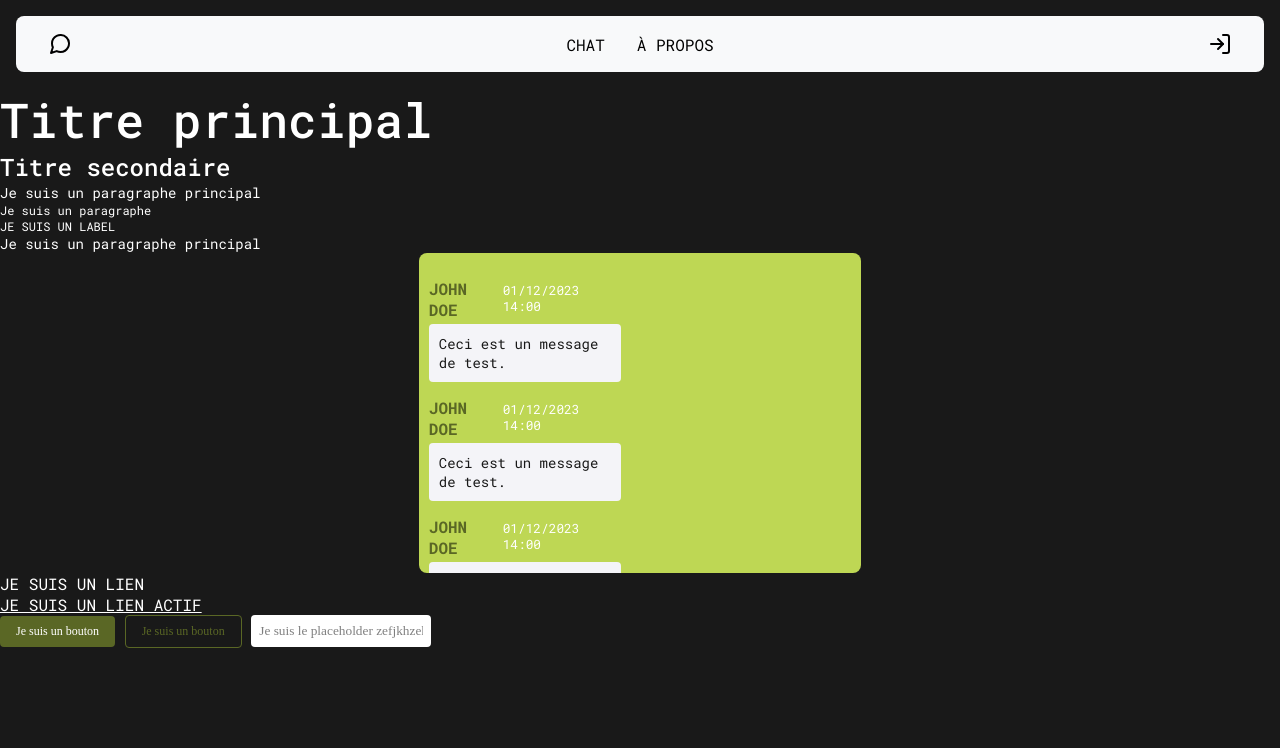
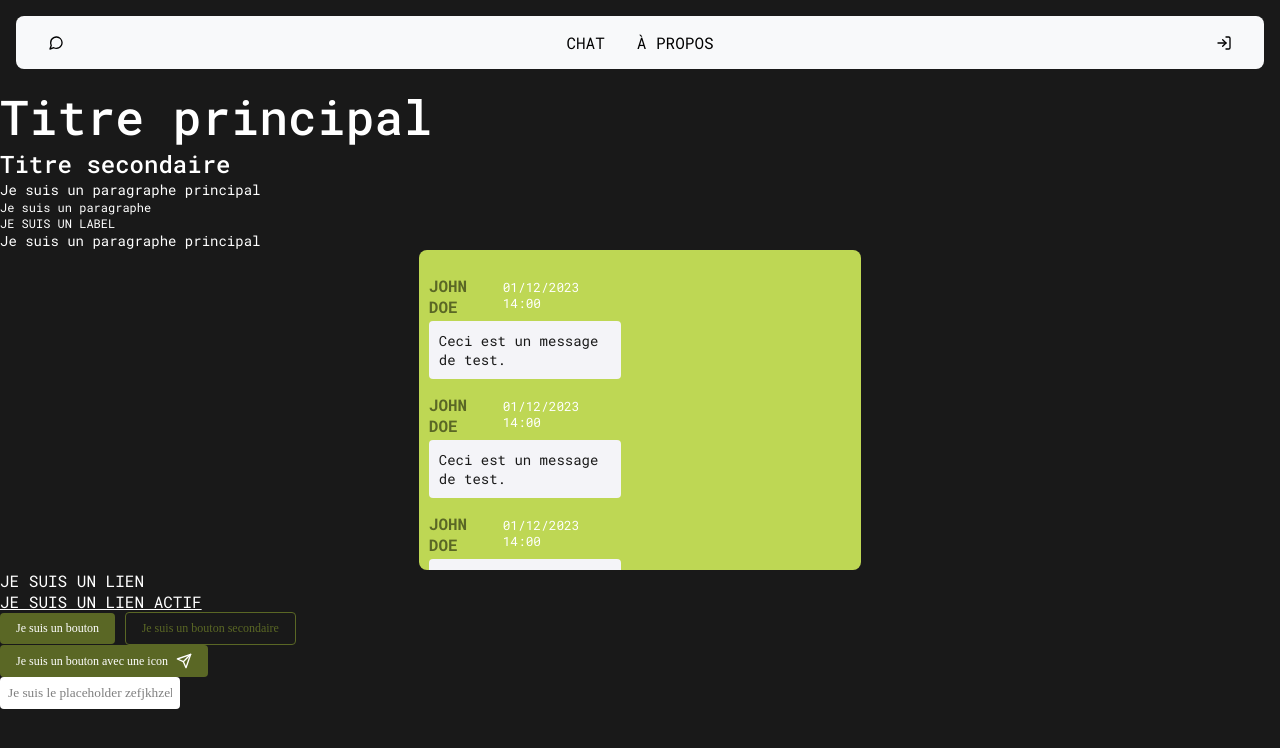
Before and after one commit to Triips-TheCoder/HETIC-FLASK-CHAT, a Flask app: page / in a window 1280 px wide. Shown: the top 748 px of the page. Run offline with Flask 3, Linux system fonts and the light colour scheme.

Commit message:
add button with icon

```diff
--- a/static/css/main.css
+++ b/static/css/main.css
@@ -28,6 +28,11 @@ p {
 a {
     color: initial;
     text-decoration: initial;
+}
+
+img {
+    width: 16px;
+    height: 16px;
 }
 
 .ft-label {
@@ -79,6 +84,12 @@ button:hover {
     background-color: unset;
 }
 
+.button--icon {
+    display: flex;
+    align-items: center;
+    gap: 8px;
+}
+
 input {
     outline: initial;
     border: initial;
--- a/templates/index.html
+++ b/templates/index.html
@@ -27,7 +27,11 @@
     <p class="ft-link ft-link--active">Je suis un lien actif</p>
 
     <button>Je suis un bouton</button>
-    <button class="button--secondary">Je suis un bouton</button>
+    <button class="button--secondary">Je suis un bouton secondaire</button>
+    <button class="button--icon">
+        Je suis un bouton avec une icon
+        <img src="static/icon/send.svg" />
+    </button>
 
     <input placeholder="Je suis le placeholder zefjkhzekfjhefjzhzef" />
 </body>
```
Also changed, not shown: static/icon/send.svg (added).
